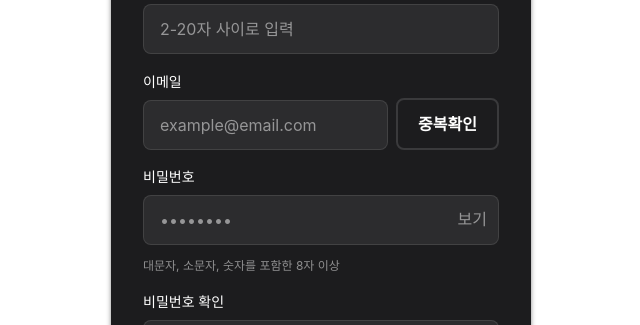
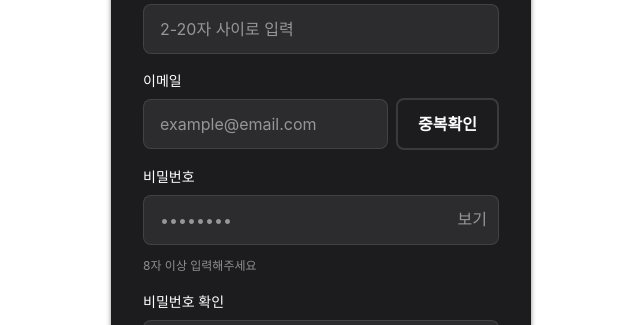
Before and after one commit to Sharknia/dowajwo-woondong, a Next.js app: page /signup in a window 1280 px wide. Shown: the part 266-591 px from the top of the page, without its empty margins (319-959 px from the left). Built offline with nearby package versions, Linux system fonts and the light colour scheme.

Commit message:
회원가입 폼에서 비밀번호 검증 로직 수정 및 이메일 중복 확인 버튼 레이아웃 개선. 비밀번호 입력 힌트 메시지 변경.

```diff
--- a/components/auth/SignUpForm.tsx
+++ b/components/auth/SignUpForm.tsx
@@ -52,9 +52,6 @@ export function SignUpForm({ onSubmit, onLoginClick }: SignUpFormProps) {
     }
     if (password.length < 8) {
       return '비밀번호는 8자 이상이어야 합니다';
-    }
-    if (!/(?=.*[a-z])(?=.*[A-Z])(?=.*\d)/.test(password)) {
-      return '비밀번호는 대문자, 소문자, 숫자를 포함해야 합니다';
     }
     return '';
   };
@@ -111,7 +108,6 @@ export function SignUpForm({ onSubmit, onLoginClick }: SignUpFormProps) {
     if (isAvailable) {
       setIsEmailVerified(true);
       setErrors({ ...errors, email: undefined });
-      alert('사용 가능한 이메일입니다.');
     } else {
       setIsEmailVerified(false);
       setErrors({ ...errors, email: '이미 사용 중인 이메일입니다.' });
@@ -177,7 +173,8 @@ export function SignUpForm({ onSubmit, onLoginClick }: SignUpFormProps) {
               fullWidth
             />
 
-            <FormRow gap="sm">
+            <div>
+              <FormRow gap="sm" align="start">
                 <div style={{ flex: 1 }}>
                   <Input
                     label="이메일"
@@ -205,6 +202,7 @@ export function SignUpForm({ onSubmit, onLoginClick }: SignUpFormProps) {
                   </Button>
                 </div>
               </FormRow>
+            </div>
 
             <Input
               label="비밀번호"
@@ -215,7 +213,7 @@ export function SignUpForm({ onSubmit, onLoginClick }: SignUpFormProps) {
                 if (errors.password) setErrors({ ...errors, password: undefined });
               }}
               error={errors.password}
-              hint={!errors.password && password.length === 0 ? '대문자, 소문자, 숫자를 포함한 8자 이상' : undefined}
+              hint={!errors.password && password.length === 0 ? '8자 이상 입력해주세요' : undefined}
               placeholder="••••••••"
               autoComplete="new-password"
               disabled={isLoading}
```
Lines whose indentation alone changed are shown as unchanged.
